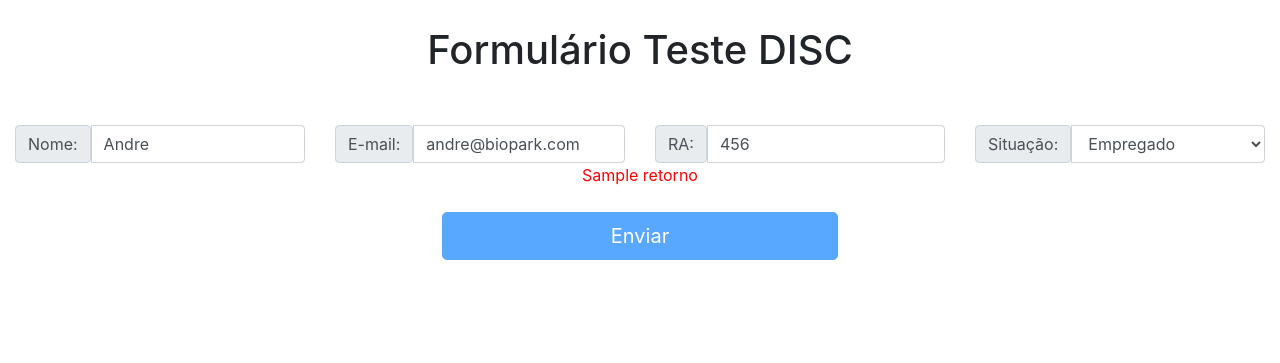
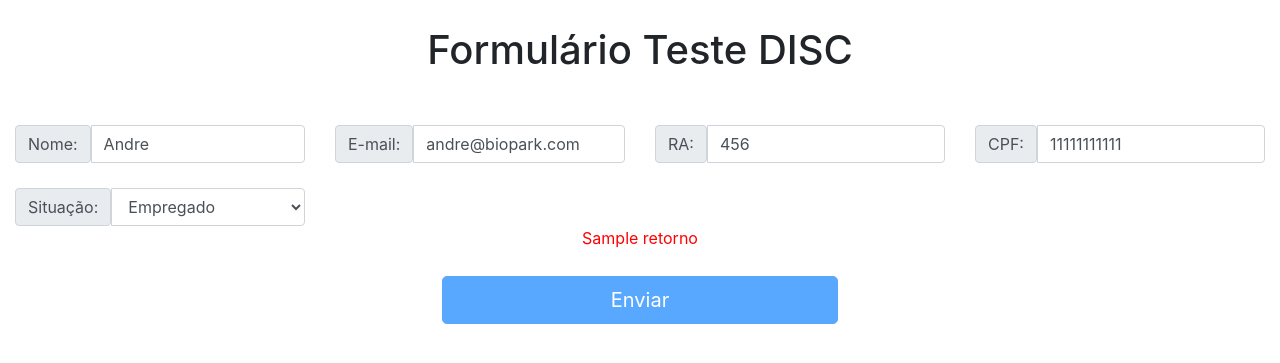
Before and after one commit to lemescaio/discBio, a Django app: template disc/templates/disc_website/teste.html in a window 1280 px wide. Shown: the top 363 px of the page. Run offline with Django 4.2, Linux system fonts and the light colour scheme; data comes from the database, SQL or seed files in the repository; tables that the repository leaves empty hold one stand-in row (values such as "Sample post"); the template is opened without the code that fills it: values that come from a table or form of the project are taken from there, most other values are stand-ins (such as "Sample title", 1, 10 or a date in 2020); some libraries are stand-ins or nearby versions.

Commit message:
add campo de cpf

```diff
--- a/disc/templates/disc_website/teste.html
+++ b/disc/templates/disc_website/teste.html
@@ -17,6 +17,10 @@
         <div class="input-group col-md-3 margin-cabecalho">
           <span class="input-group-text">RA:</span>
           <input id="ra" type="text" placeholder="Digite seu RA" name="ra" class="form-control" value="{{aluno.ra}}">
+        </div>
+        <div class="input-group col-md-3 margin-cabecalho">
+          <span class="input-group-text">CPF:</span>
+          <input id="cpf" type="text" placeholder="Digite seu CPF" name="cpf" class="form-control" value="{{aluno.cpf}}">
         </div>
         <div class="input-group col-md-3 margin-cabecalho">
           <span class="input-group-text">Situação:</span>
```
